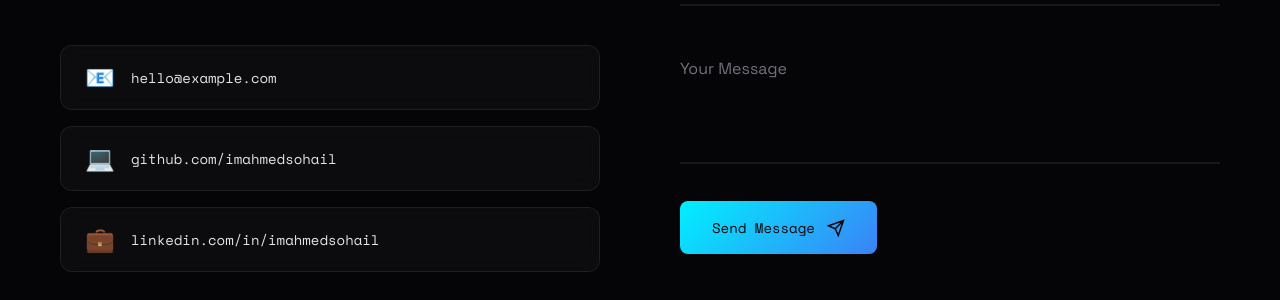
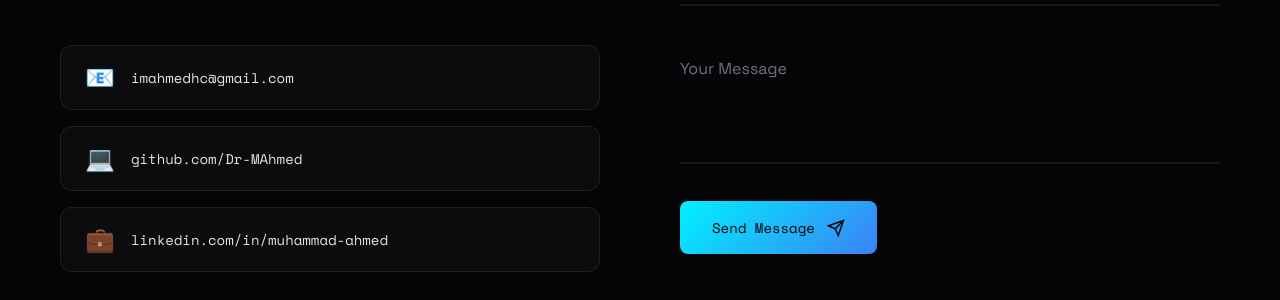
Before and after one commit to Dr-MAhmed/imahmedsohail, a React (Vite) app in the folder portfolio-react/: page / in a window 1280 px wide. Shown: the part 4594-4894 px from the top of the page. Built offline with nearby package versions, Linux system fonts and the light colour scheme.

Commit message:
fix: update contact information with personal email and updated social media links

```diff
--- a/portfolio-react/src/components/Contact.jsx
+++ b/portfolio-react/src/components/Contact.jsx
@@ -49,17 +49,17 @@ export default function Contact() {
                         I'm always open to discussing new projects, creative ideas, or opportunities to be part of your vision. Let's build something amazing together.
                     </p>
                     <div className="contact-links">
-                        <a href="mailto:hello@example.com" className="contact-link">
+                        <a href="mailto:imahmedhc@gmail.com" className="contact-link">
                             <span className="link-icon">📧</span>
-                            <span className="link-text">hello@example.com</span>
+                            <span className="link-text">imahmedhc@gmail.com</span>
                         </a>
-                        <a href="https://github.com" target="_blank" rel="noreferrer" className="contact-link">
+                        <a href="https://github.com/Dr-MAhmed" target="_blank" rel="noreferrer" className="contact-link">
                             <span className="link-icon">💻</span>
-                            <span className="link-text">github.com/imahmedsohail</span>
+                            <span className="link-text">github.com/Dr-MAhmed</span>
                         </a>
-                        <a href="https://linkedin.com" target="_blank" rel="noreferrer" className="contact-link">
+                        <a href="https://www.linkedin.com/in/muhammad-ahmed-726705261/" target="_blank" rel="noreferrer" className="contact-link">
                             <span className="link-icon">💼</span>
-                            <span className="link-text">linkedin.com/in/imahmedsohail</span>
+                            <span className="link-text">linkedin.com/in/muhammad-ahmed</span>
                         </a>
                     </div>
                 </div>
```
